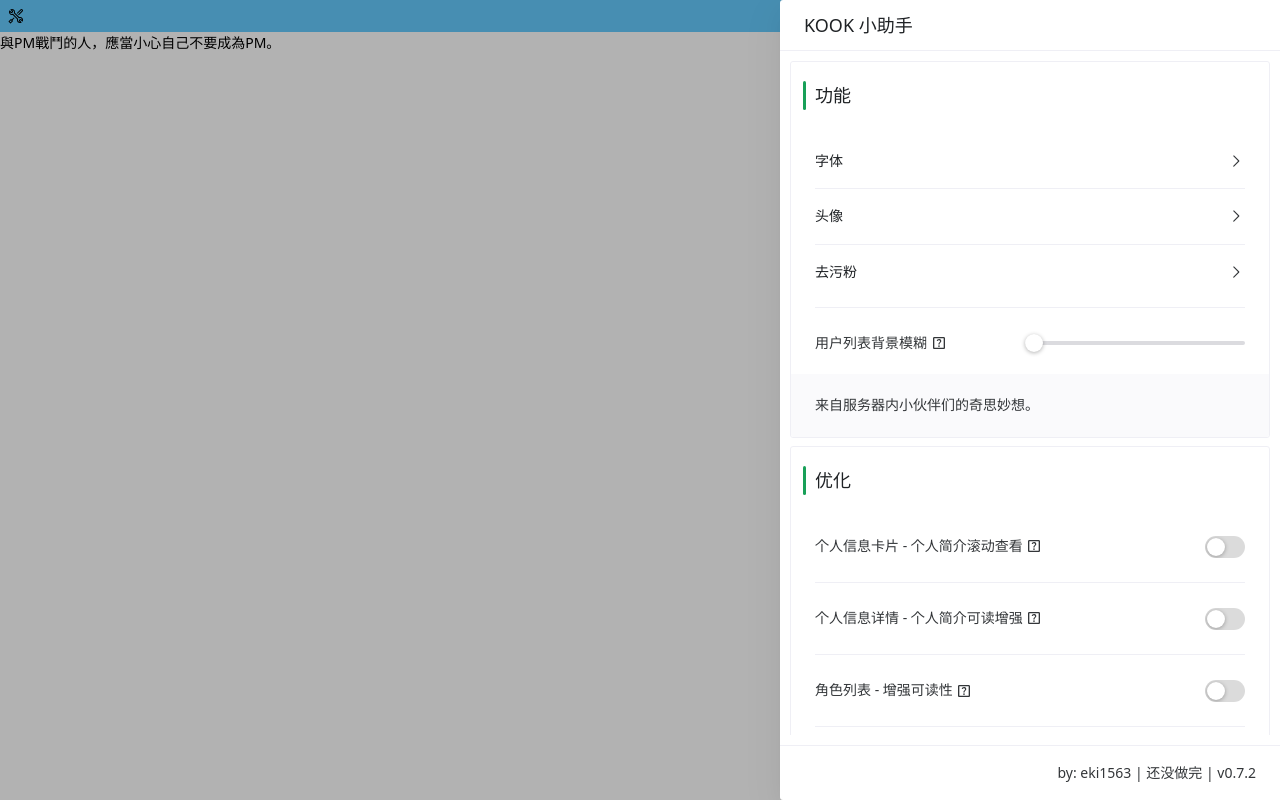
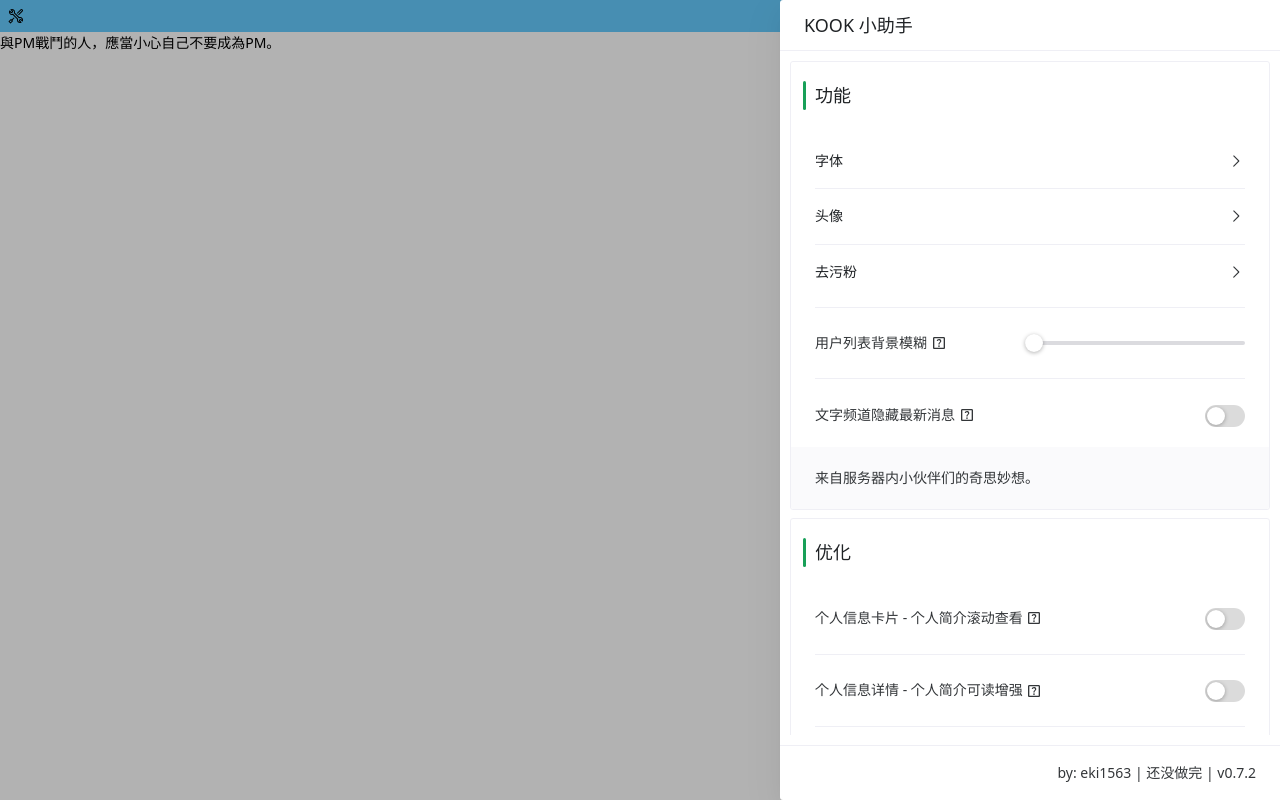
Before and after one commit to eki1563/kook-helper-lite, a Vue app: page / in a window 1280 px wide. Both pictures are taken after a click on the icon 16 px from the left and 16 px from the top of the page. Built offline with nearby package versions, Linux system fonts and the light colour scheme.

Commit message:
feature(隐藏文字频道最新消息):

```diff
--- a/src/components/Home.vue
+++ b/src/components/Home.vue
@@ -22,6 +22,8 @@
                 </n-collapse-item>
                 <n-divider/>
                 <UserListBlur/>
+                <n-divider/>
+                <SimpleTextChannel/>
               </n-collapse>
               <template #action>
                 来自服务器内小伙伴们的奇思妙想。
@@ -76,6 +78,7 @@
 import pkg from '/package.json'
 import UserListBlur from '@/components/features/UserListBlur.vue'
 import RoleListContrast from '@/components/optimizations/RoleListContrast.vue'
+import SimpleTextChannel from '@/components/features/SimpleTextChannel.vue'
 // import PanGu from '@/components/features/Pangu.vue'
 
 const visibility = ref(false)
--- /dev/null
+++ b/src/components/features/SimpleTextChannel.vue
@@ -0,0 +1,32 @@
+<script setup lang="ts">
+
+import { NSpace, NSwitch } from 'naive-ui'
+import TooltipsHelp from '@/components/TooltipsHelp.vue'
+import { onMounted, ref } from 'vue'
+import { useGetHidden, useSetHidden } from '@/composables/features/simpleTextChannel'
+
+const hide = ref(false)
+
+function onHide(val: boolean) {
+  useSetHidden(val)
+}
+
+onMounted(() => {
+  hide.value = useGetHidden() || false
+})
+</script>
+
+<template>
+  <div class="simple-text-channel">
+    <n-space align="center" justify="space-between">
+      <label>文字频道隐藏最新消息
+        <TooltipsHelp message="启用后可能与语音频道不好区分~"/>
+      </label>
+      <n-switch v-model:value="hide" @update:value="onHide"/>
+    </n-space>
+  </div>
+</template>
+
+<style scoped lang="less">
+
+</style>
--- /dev/null
+++ b/src/composables/features/simpleTextChannel.ts
@@ -0,0 +1,51 @@
+import STORAGE_KEYS from '@/config/STORAGE_KEYS'
+import storageHelper from '@/utils/storageHelper'
+import { getCSSOM, removeRules } from '@/utils'
+
+let CSSOM: CSSStyleSheet
+const selector = '.channel-item .newchannel-title .channel-content-info'
+const sibling = '.channel-item .newchannel-title .channel-top-title'
+
+function init() {
+  if (!CSSOM) {
+    CSSOM = getCSSOM()
+  }
+}
+
+export function useSetHidden(enable: boolean | string, saveConfig = true) {
+  if (typeof enable === 'string') {
+    try {
+      enable = JSON.parse(enable)
+    } catch (err) {
+      enable = false
+    }
+  }
+  init()
+  if (!enable) {
+    useResetHide(true)
+    return void 0
+  }
+  useResetHide(false)
+  CSSOM.insertRule(`${ selector } {display: none;}`)
+  CSSOM.insertRule(`${ sibling } {margin-bottom: 5px;}`)
+  saveConfig && storageHelper.setKey(STORAGE_KEYS.KOOK_HELPER_LITE_SIMPLE_TEXT_CHANNEL, `true`)
+}
+
+export function useGetHidden() {
+  init()
+  for (let i = 0; i < CSSOM.cssRules.length; i++) {
+    // @ts-ignore
+    if (CSSOM.cssRules[i].selectorText === selector) {
+      // @ts-ignore
+      const content = CSSOM.cssRules[i].style.getPropertyValue('display')
+      return content === 'none'
+    }
+  }
+}
+
+export function useResetHide(saveConfig = true) {
+  init()
+  removeRules(selector)
+  removeRules(sibling)
+  saveConfig && storageHelper.removeKey(STORAGE_KEYS.KOOK_HELPER_LITE_SIMPLE_TEXT_CHANNEL)
+}
--- a/src/composables/initialConfig.ts
+++ b/src/composables/initialConfig.ts
@@ -15,6 +15,7 @@
 import { useSetBUFFIconVisible, useSetFrameVisible } from '@/composables/features/concise'
 import { useSetBlur } from '@/composables/features/userListBlur'
 import { useSetContrast } from '@/composables/optimizations/roleListContrast'
+import { useSetHidden } from '@/composables/features/simpleTextChannel'
 
 function updateToNewString() {
   let oldConfig = localStorage.getItem(STORAGE_KEYS_OLD.KOOK_KIT_CONFIG)
@@ -89,6 +90,9 @@
         case STORAGE_KEYS.KOOK_HELPER_LITE_ROLE_LIST_CONTRAST:
           useSetContrast(config[key], false)
           break
+        case STORAGE_KEYS.KOOK_HELPER_LITE_SIMPLE_TEXT_CHANNEL:
+          useSetHidden(config[key], false)
+          break
         default:
           break
       }
--- a/src/config/STORAGE_KEYS.ts
+++ b/src/config/STORAGE_KEYS.ts
@@ -24,4 +24,6 @@
   KOOK_HELPER_LITE_CONCISE_BUFF_ICON: 'KOOK_HELPER_LITE_CONCISE_BUFF_ICON',
   // 用户列表 模糊 px
   KOOK_HELPER_LITE_USER_LIST_BLUR: 'KOOK_HELPER_LITE_USER_LIST_BLUR',
+  // 隐藏文字频道最新消息
+  KOOK_HELPER_LITE_SIMPLE_TEXT_CHANNEL: 'KOOK_HELPER_LITE_SIMPLE_TEXT_CHANNEL'
 }
```
